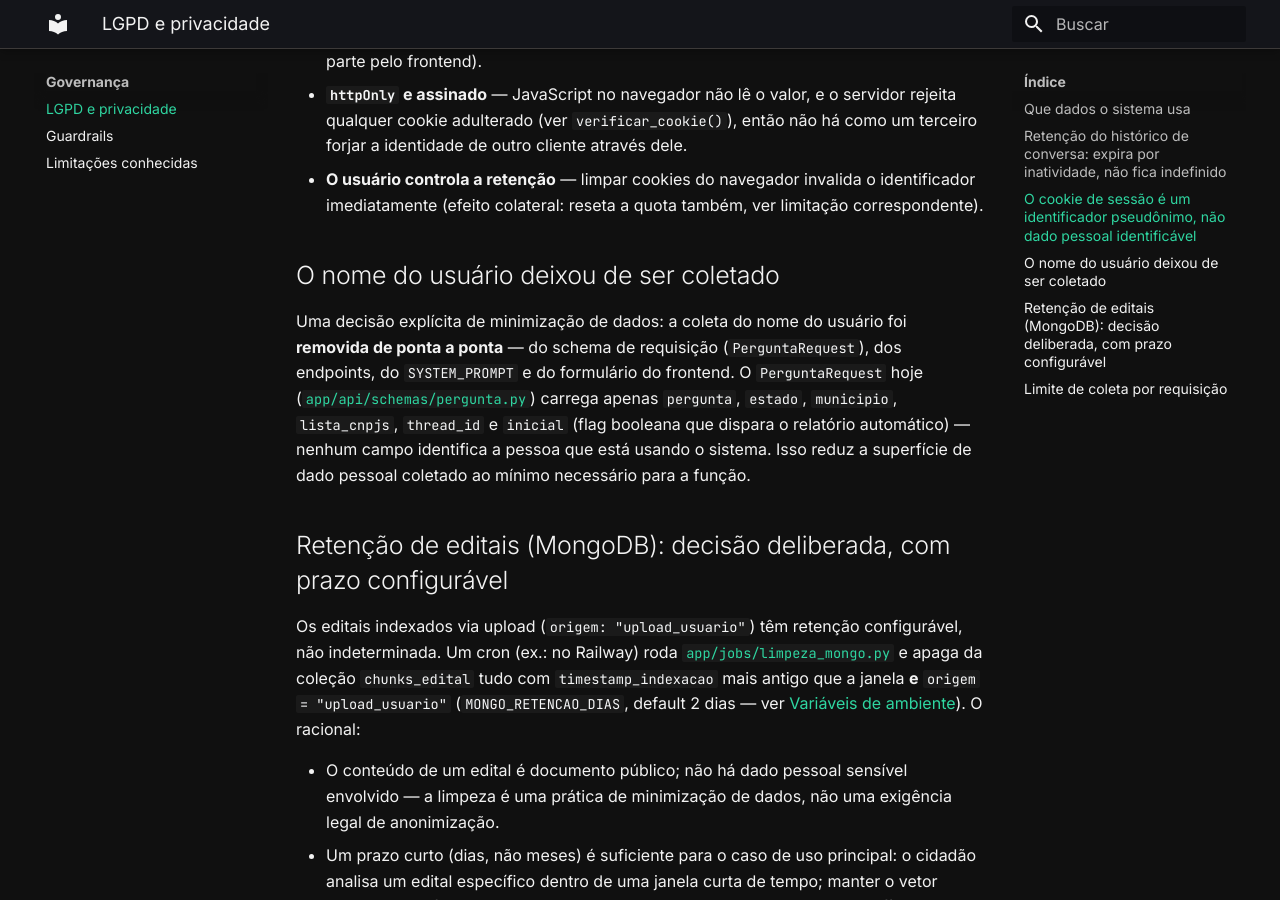
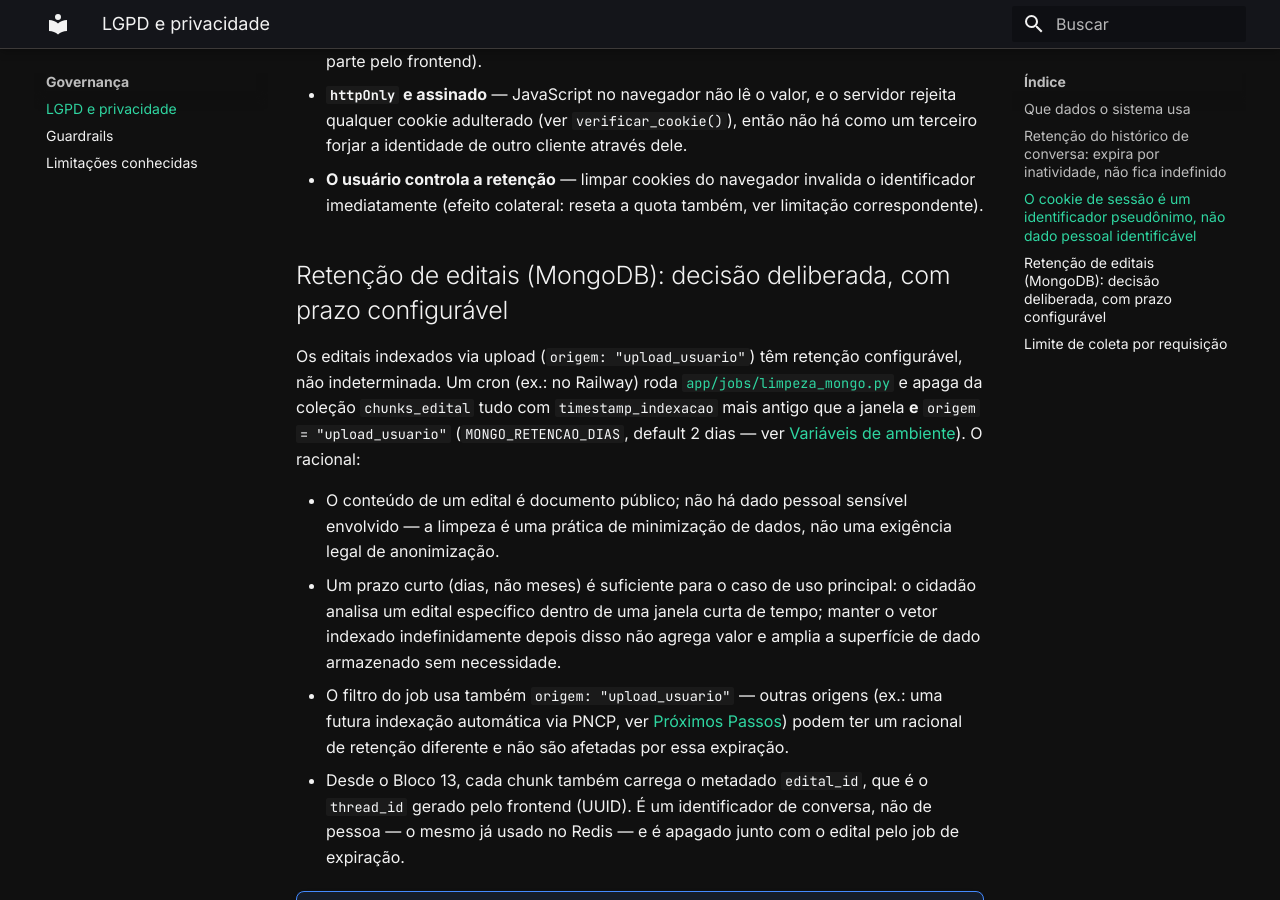
Before and after one commit to Moreira-89/auditor-cidadao, an MkDocs documentation site: the page built from docs/governanca/lgpd.md, in a window 1280 px wide and 900 px high, scrolled down 1537 px. Built offline with MkDocs 1.6.1 and Material for MkDocs 9.7.7, drawn with Linux system fonts in a browser that asks for light colours.

Commit message:
docs(governanca): remove tópico "O nome do usuário deixou de ser coletado"

```diff
--- a/docs/governanca/lgpd.md
+++ b/docs/governanca/lgpd.md
@@ -46,15 +46,6 @@ Vale registrar por transparência, mesmo sendo um identificador de baixo risco:
 - **O usuário controla a retenção** — limpar cookies do navegador invalida o identificador
   imediatamente (efeito colateral: reseta a quota também, ver limitação correspondente).
 
-## O nome do usuário deixou de ser coletado
-
-Uma decisão explícita de minimização de dados: a coleta do nome do usuário foi **removida de ponta a
-ponta** — do schema de requisição (`PerguntaRequest`), dos endpoints, do `SYSTEM_PROMPT` e do
-formulário do frontend. O `PerguntaRequest` hoje ([`app/api/schemas/pergunta.py`](https://github.com/Moreira-89/auditor-cidadao/blob/main/backend/app/api/schemas/pergunta.py)) carrega apenas
-`pergunta`, `estado`, `municipio`, `lista_cnpjs`, `thread_id` e `inicial` (flag booleana que dispara
-o relatório automático) — nenhum campo identifica a pessoa que está usando o sistema. Isso reduz a
-superfície de dado pessoal coletado ao mínimo necessário para a função.
-
 ## Retenção de editais (MongoDB): decisão deliberada, com prazo configurável
 
 Os editais indexados via upload (`origem: "upload_usuario"`) têm retenção configurável, não
```
